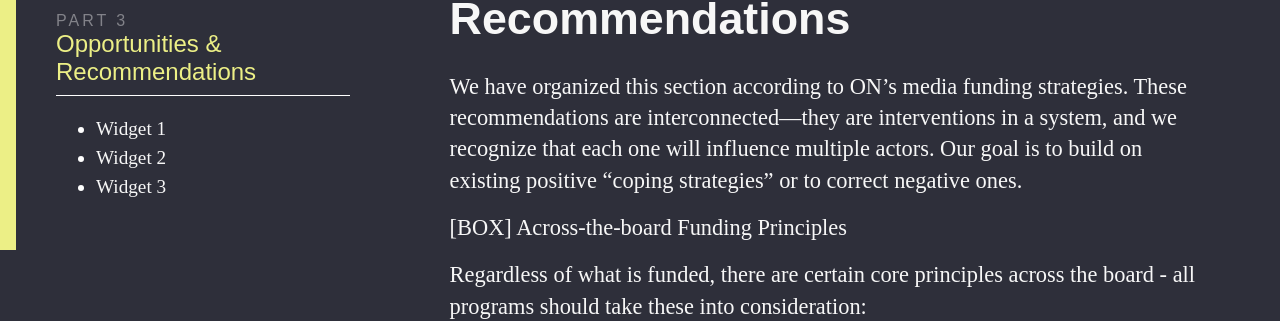
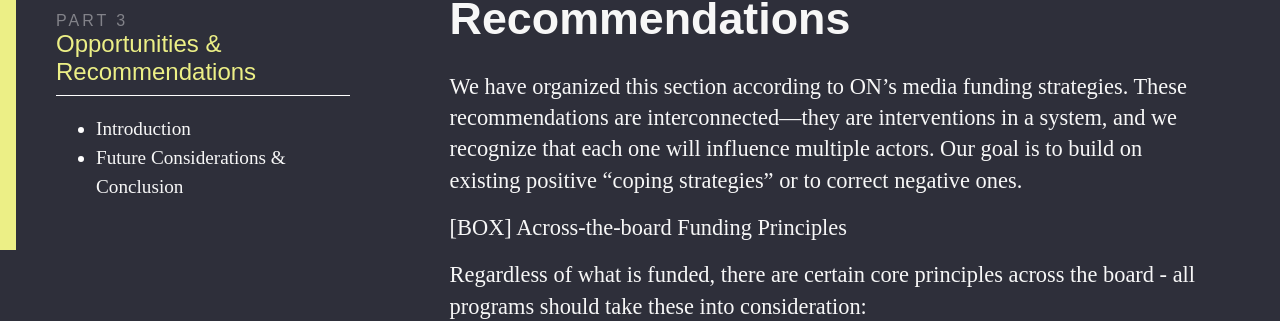
Before and after one commit to theReboot/onken, a Jekyll site: the page built from 3-opportunities-recommendations/index.md, in a window 1280 px wide. Shown: the part 287-608 px from the top of the page. Built offline with Jekyll 4.4.1, drawn with Linux system fonts in a browser that asks for light colours; nearby versions of some CDN libraries.

Commit message:
Renamed part 3 nav

```diff
--- a/_data/navigation.yml
+++ b/_data/navigation.yml
@@ -25,9 +25,7 @@ toc:
     preTitle: Part 3
     url: /opportunities-recommendations/
     subpageitems:
-      - section: Widget 1
+      - section: Introduction
         anchorurl: widget1
-      - section: Widget 2
-        anchorurl: widget2
-      - section: Widget 3
+      - section: Future Considerations & Conclusion
         anchorurl: widget3
```
Also changed, not shown: _includes/content/1.0_introduction.md (+1 -1 lines), 1 other file.
